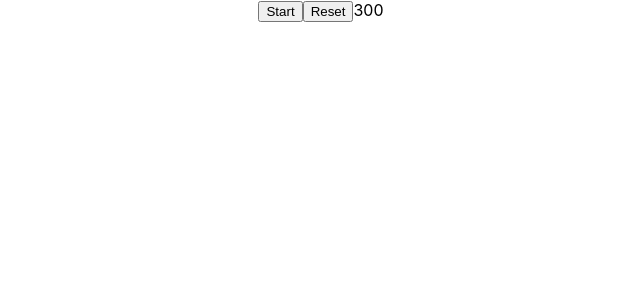
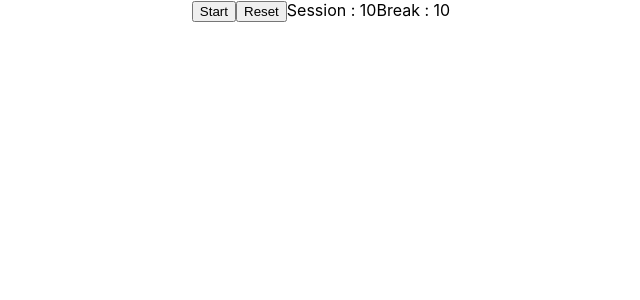
Before and after one commit to DamienBerthe/pomodoro, a React (Create React App) app: page / in a window 1280 px wide. Shown: the top 300 px of the page, without its empty margins (319-959 px from the left). Built offline with nearby package versions, Linux system fonts and the light colour scheme.

Commit message:
break & session

```diff
--- a/src/App.js
+++ b/src/App.js
@@ -2,7 +2,8 @@ import React, { useState, useEffect } from 'react';
 import './App.css';
 
 function App() {
-  const [seconds, setSeconds] = useState(300);
+  const [sessionSeconds, setSessionSeconds] = useState(10);
+  const [breakSeconds, setBreakSeconds] =useState(10)
   const [isActive, setIsActive] = useState(false);
 
   function toggle() {
@@ -11,29 +12,37 @@ function App() {
 
   function reset() {
     setIsActive(false);
-    setSeconds(300);
+    setSessionSeconds(1500);
   }
 
   useEffect(() => {
     let interval = null;
-    if (isActive) {
+    if (isActive && sessionSeconds !== 0) {
       interval = setInterval(() => {
-        setSeconds(seconds => seconds - 1);
-      }, 1000);
-    } else if (!isActive && seconds !== 0) {
+        setSessionSeconds(sessionSeconds => sessionSeconds - 1);
+      }, 1000);}
+    else if (isActive && sessionSeconds === 0){
+      interval = setInterval(() => {
+        setBreakSeconds(breakSeconds => breakSeconds - 1);
+      }, 1000);}
+
+     else if (!isActive && sessionSeconds !== 0) {
       clearInterval(interval);
     }
     return () => clearInterval(interval);
-  }, [isActive, seconds]);
+  }, [isActive, sessionSeconds]);
+
 
 
   return (
     <div className="App">
       <button onClick={toggle}>{isActive ? 'Pause' : 'Start'}</button>
       <button onClick={reset}>Reset</button>
-      {seconds}
+      Session : {sessionSeconds}
+      Break : {breakSeconds}
     </div>
   );
 }
 
+
 export default App;
```
